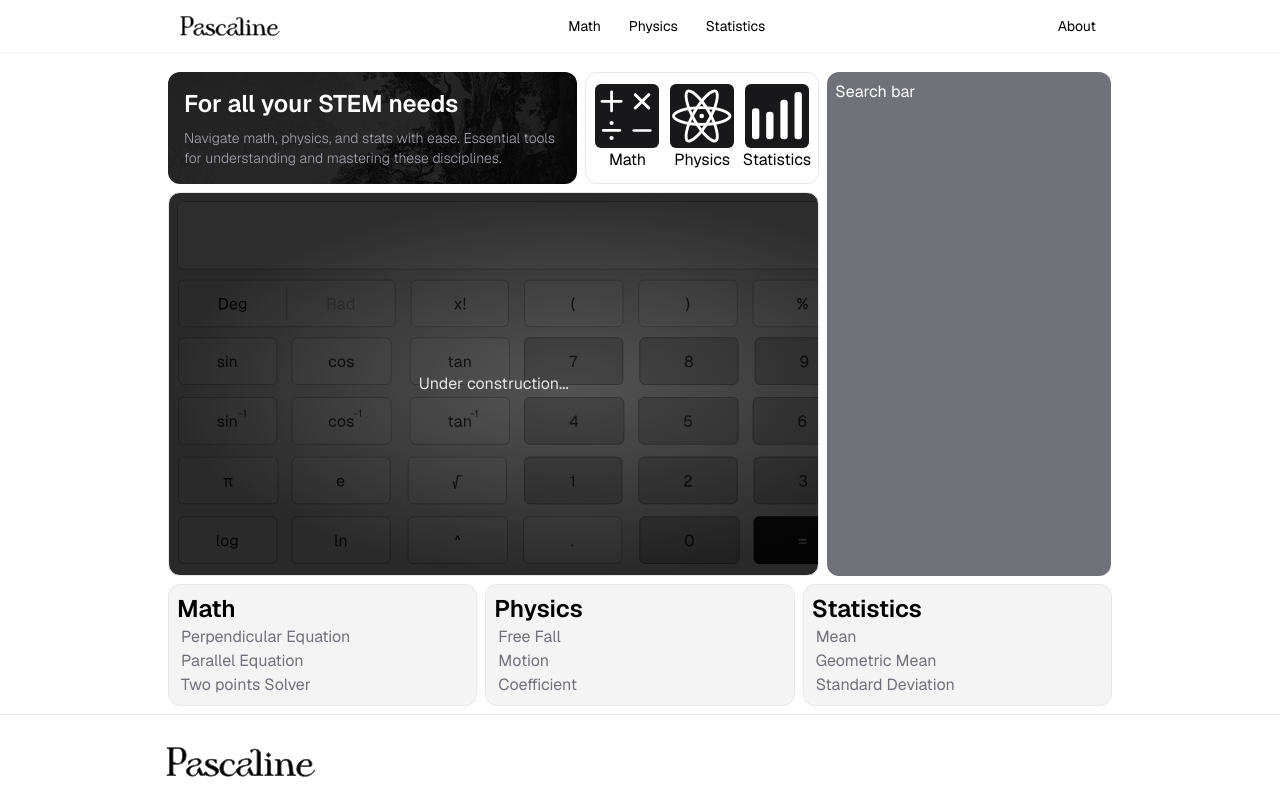
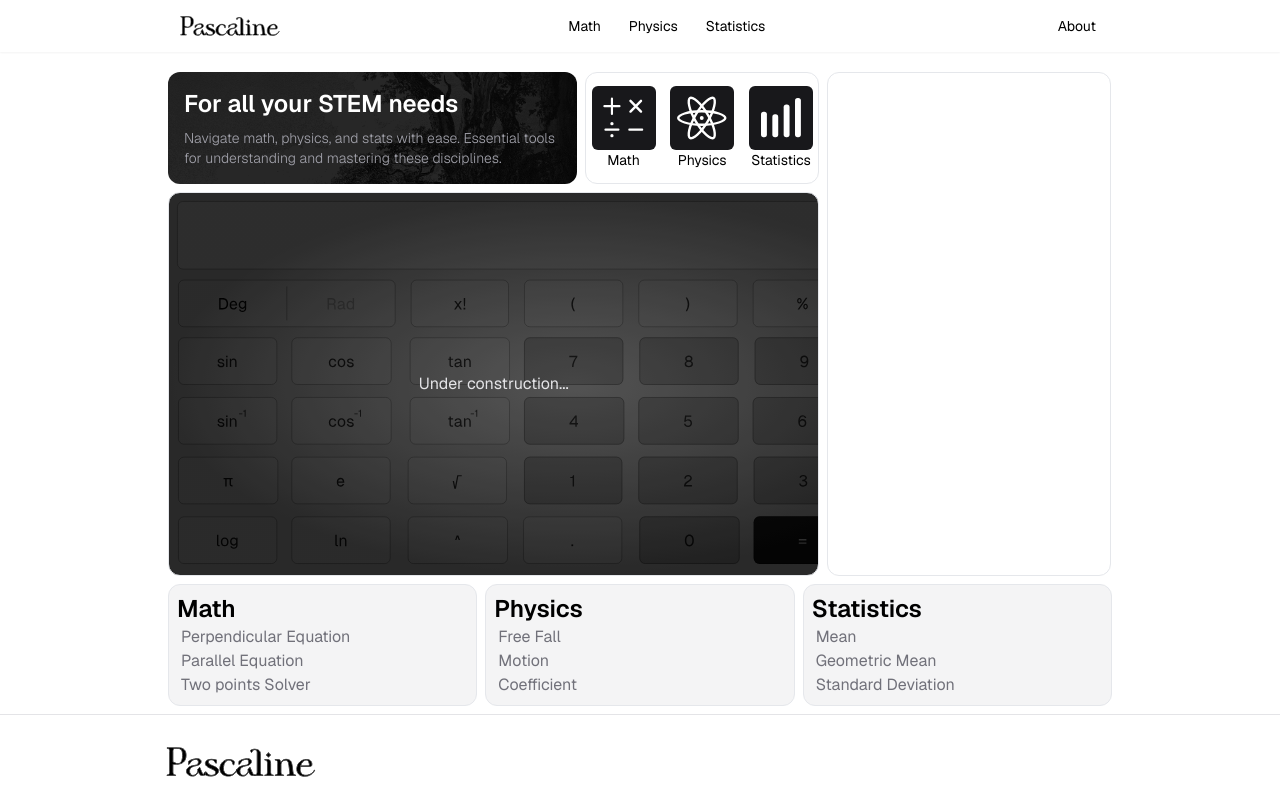
Before and after one commit to Hctor11/pascaline, a Next.js app: page / in a window 1280 px wide. Shown: the top 800 px of the page. Built offline with nearby package versions, Linux system fonts and the light colour scheme.

Commit message:
[add] added and deleted material tailwind because the bitch has an internal error

```diff
--- a/components/Grid/SearchBar.tsx
+++ b/components/Grid/SearchBar.tsx
@@ -1,10 +1,11 @@
 
 const SearchBar = () => {
   return (
-    <div className="bg-zinc-500 p-2 rounded-xl hidden lg:inline-flex">
-        <h2 className="text-white">Search bar</h2>
+    <div className="border p-2 rounded-xl hidden lg:inline-flex">
+      <div className="flex w-72 flex-col gap-6">
+      </div>
     </div>
-  )
-}
+  );
+};
 
-export default SearchBar
+export default SearchBar;
--- a/components/Grid/Sections.tsx
+++ b/components/Grid/Sections.tsx
@@ -7,15 +7,15 @@
   */
 
   return (
-    <div className="grid place-items-center md:w-[80%] lg:w-[40%] place-content-center grid-cols-3 gap-2 p-2 border rounded-xl">
+    <div className="grid place-items-center md:w-[80%] lg:w-[40%] place-content-center grid-cols-3 gap-2 lg:gap-x-5 p-2 border rounded-xl text-sm">
       <div className="flex flex-col items-center">
         <Link href="/math">
           <div className="bg-zinc-900 h-28 flex items-center justify-center md:h-20 lg:h-16 rounded-md hover:bg-zinc-800 aspect-square">
             <Image
               src="/categoryIcons/math.svg"
               alt="math icon"
-              width={70}
-              height={70}
+              width={50}
+              height={50}
             />
           </div>
         </Link>
@@ -27,8 +27,8 @@
             <Image
               src="/categoryIcons/physics.svg"
               alt="math icon"
-              width={60}
-              height={60}
+              width={50}
+              height={50}
             />
           </div>
         </Link>
@@ -40,8 +40,8 @@
             <Image
               src="/categoryIcons/statistics.svg"
               alt="math icon"
-              width={50}
-              height={50}
+              width={40}
+              height={40}
             />
           </div>
         </Link>
```
